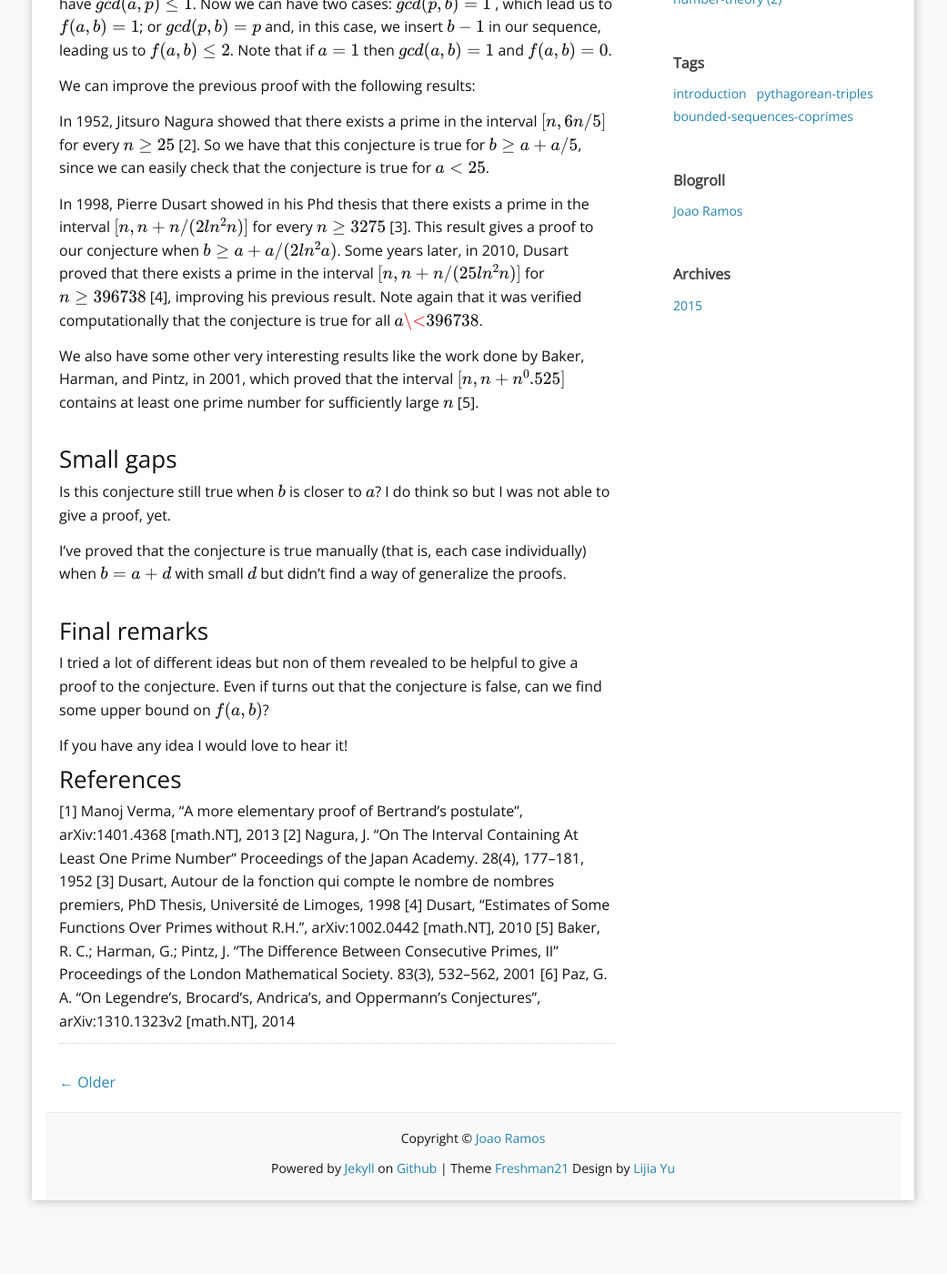
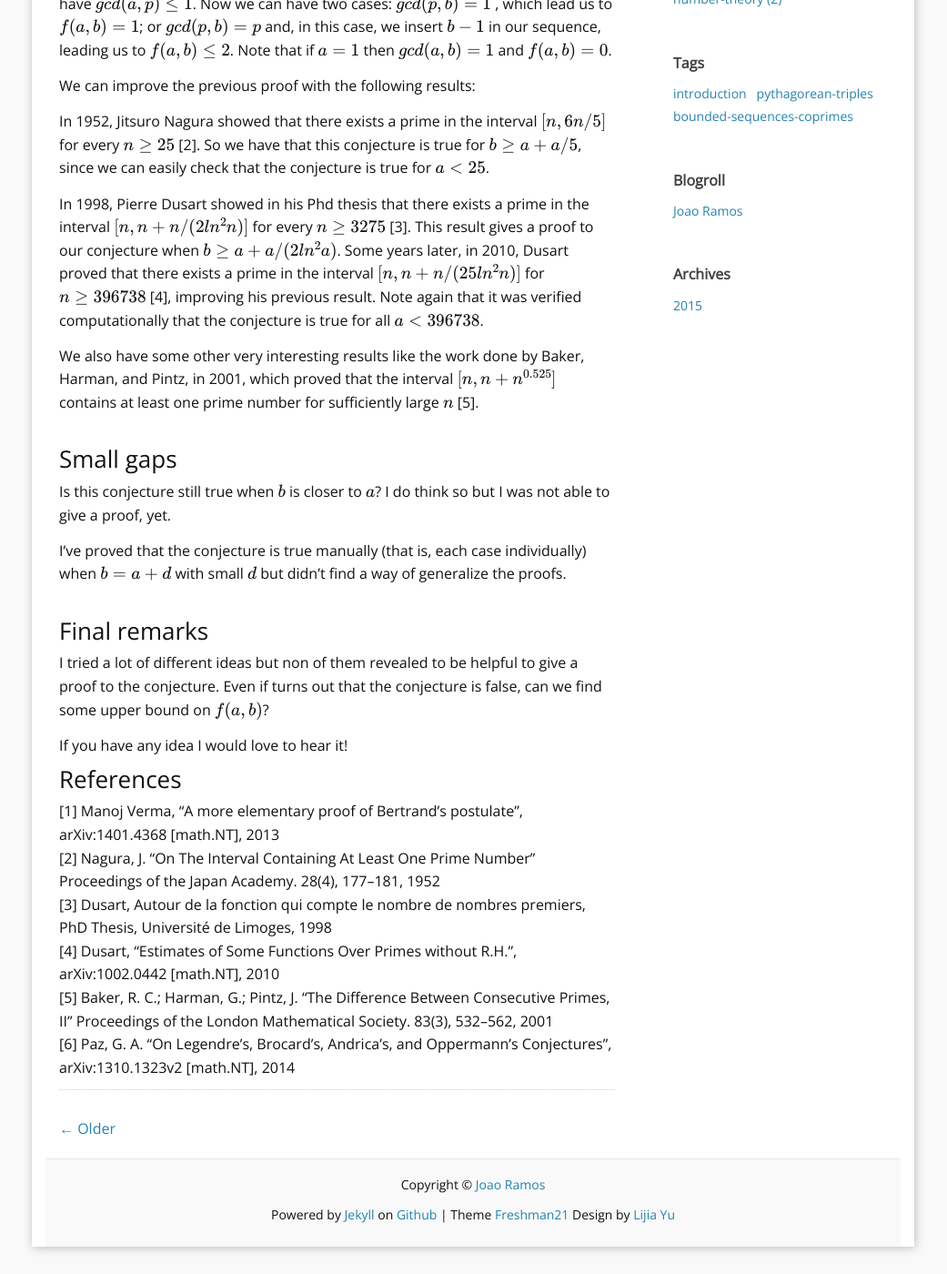
Before and after one commit to JoaoM10/JoaoM10.github.io, a Jekyll site: the page built from _posts/2015-05-25-bounded-sequences-of-coprimes.md, in a window 1280 px wide and 1400 px high, scrolled down 926 px. Shown: the whole window at 91% size, without its empty margins (120-1161 px from the left). Built offline with Jekyll 4.4.1, drawn with Linux system fonts in a browser that asks for light colours; formulas are drawn with MathJax 3; comment, search, counter and statistics services are not loaded; before the commit the page ends 2275 px from its top, so only the background shows below that; some of the changed text lies outside the part shown.

Commit message:
fix visual

```diff
--- a/_posts/2015-05-25-bounded-sequences-of-coprimes.md
+++ b/_posts/2015-05-25-bounded-sequences-of-coprimes.md
@@ -29,7 +29,7 @@ $$f(a,b) \\ = min \{ |\{x_1, ..., x_n\}| : \{x_1, ..., x_n\} \subset \mathbb{N}
 The conjecture is that: $$f(a,b) \leq 2$$ for all values $$a$$ and $$b$$.
 <br><br>
 
-### Large gaps$$
+### Large gaps
 
 We can easily see that the conjecture is true when $$b \geq 2*a$$ because,
 by the Bertrand's postulate [1], exists a prime $$p$$ such that $$a < p < b$$
@@ -52,11 +52,11 @@ This result gives a proof to our conjecture when $$b \geq a + a/(2ln^2a)$$.
 Some years later, in 2010, Dusart proved that there exists a prime in the
 interval $$[n, n + n/(25ln^2n)]$$ for $$n \geq 396 738$$ [4], improving his
 previous result. Note again that it was verified computationally that the
-conjecture is true for all $$a \< 396 738$$.
+conjecture is true for all $$a < 396 738$$.
 
 We also have some other very interesting results like the work done by
 Baker, Harman, and Pintz, in 2001, which proved that the interval
-$$[n, n + n^0.525]$$ contains at least one prime number for sufficiently
+$$[n, n + n^{0.525}]$$ contains at least one prime number for sufficiently
 large $$n$$ [5].
 <br><br>
 
@@ -80,10 +80,9 @@ If you have any idea I would love to hear it!
 
 
 ### References
-[1] Manoj Verma, "A more elementary proof of Bertrand's postulate", arXiv:1401.4368 [math.NT], 2013
-[2] Nagura, J. “On The Interval Containing At Least One Prime Number” Proceedings of the Japan Academy. 28(4), 177–181, 1952
-[3] Dusart, Autour de la fonction qui compte
-le nombre de nombres premiers, PhD Thesis, Université de Limoges, 1998
-[4] Dusart, "Estimates of Some Functions Over Primes without R.H.", arXiv:1002.0442 [math.NT], 2010
-[5] Baker, R. C.; Harman, G.; Pintz, J. “The Difference Between Consecutive Primes, II” Proceedings of the London Mathematical Society. 83(3), 532–562, 2001
-[6] Paz, G. A. "On Legendre’s, Brocard’s, Andrica’s, and Oppermann’s Conjectures", arXiv:1310.1323v2 [math.NT], 2014
+[1] Manoj Verma, "A more elementary proof of Bertrand's postulate", arXiv:1401.4368 [math.NT], 2013<br>
+[2] Nagura, J. “On The Interval Containing At Least One Prime Number” Proceedings of the Japan Academy. 28(4), 177–181, 1952<br>
+[3] Dusart, Autour de la fonction qui compte le nombre de nombres premiers, PhD Thesis, Université de Limoges, 1998<br>
+[4] Dusart, "Estimates of Some Functions Over Primes without R.H.", arXiv:1002.0442 [math.NT], 2010<br>
+[5] Baker, R. C.; Harman, G.; Pintz, J. “The Difference Between Consecutive Primes, II” Proceedings of the London Mathematical Society. 83(3), 532–562, 2001<br>
+[6] Paz, G. A. "On Legendre’s, Brocard’s, Andrica’s, and Oppermann’s Conjectures", arXiv:1310.1323v2 [math.NT], 2014<br>
```
